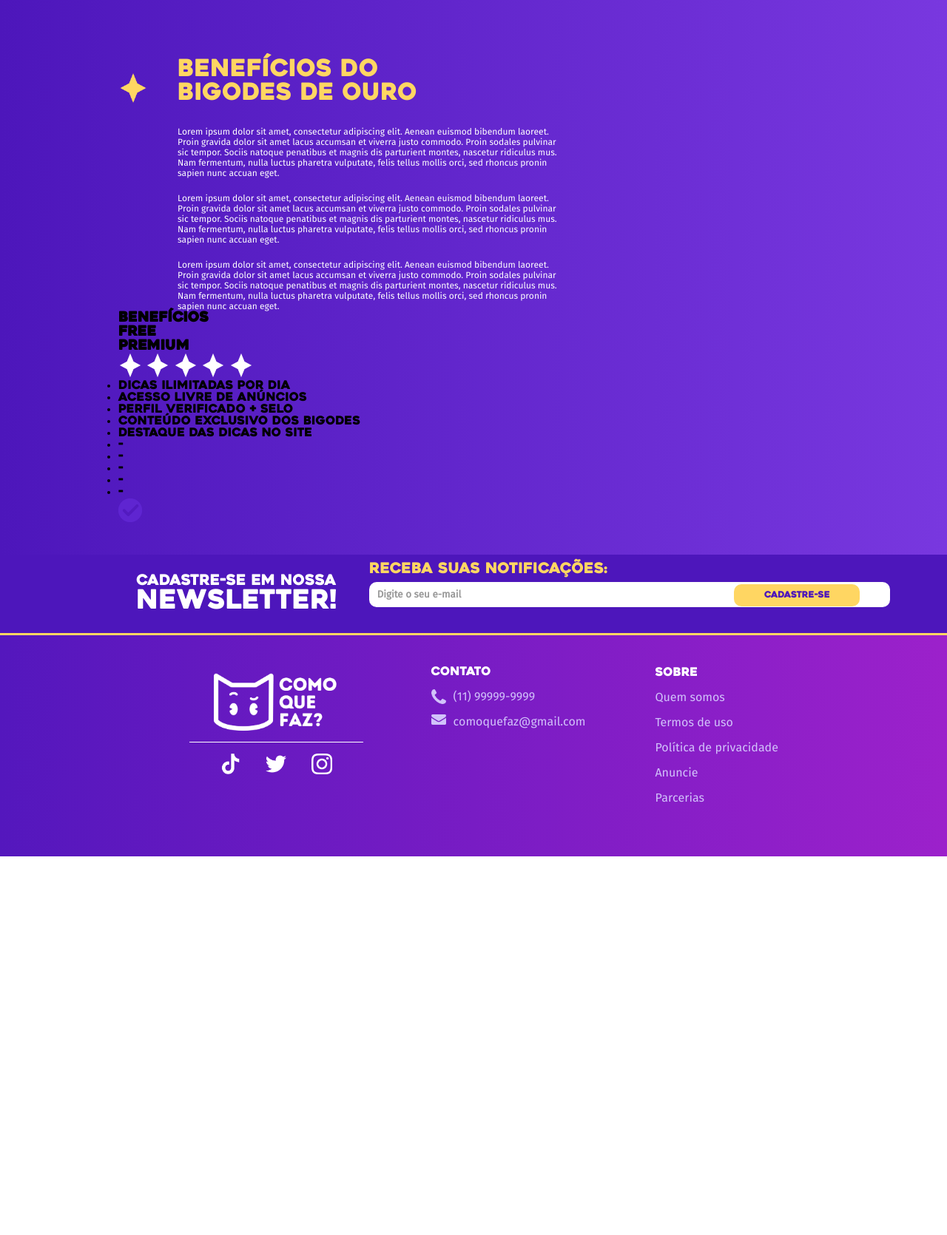
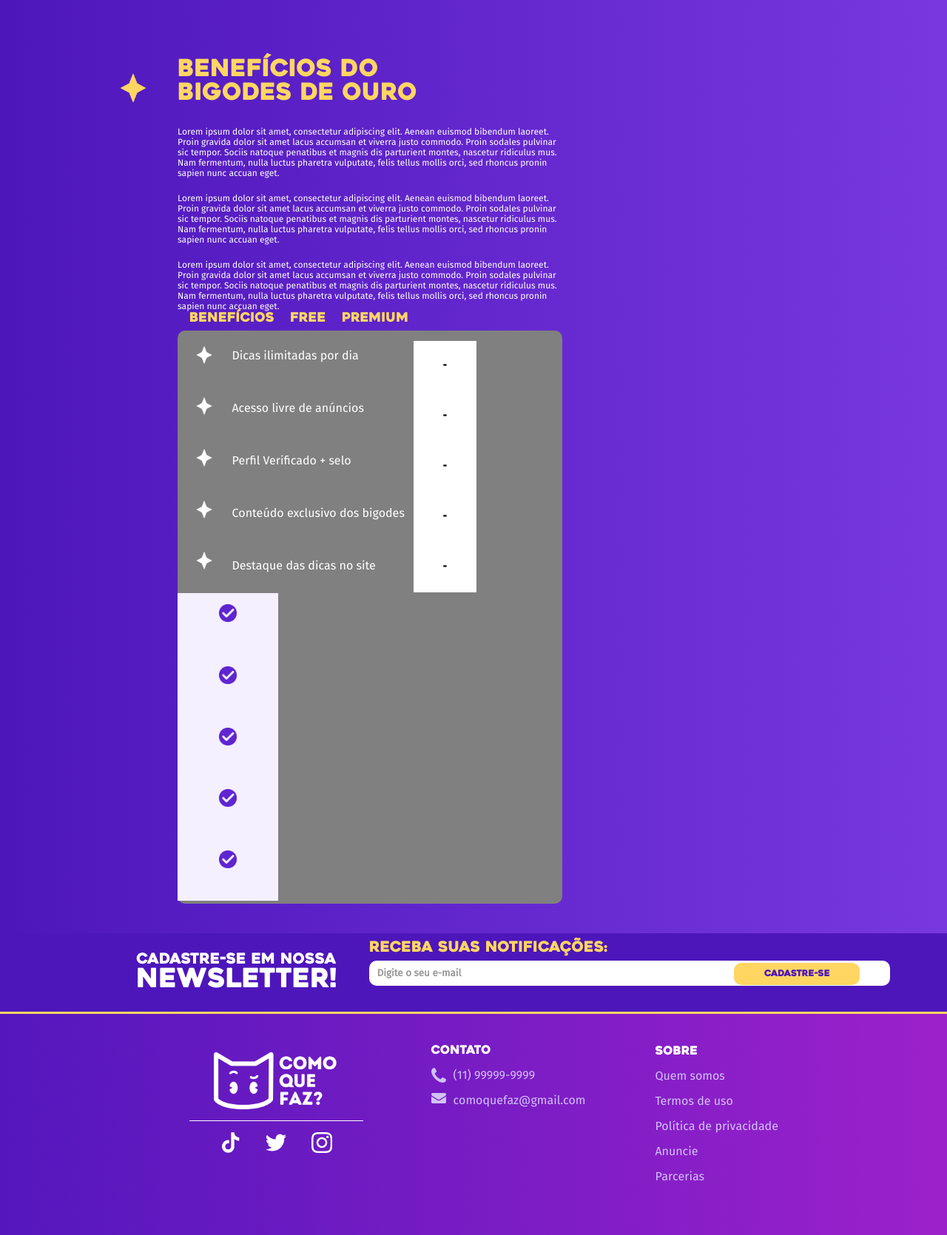
Before and after one commit to SofiaAlbuLima/COMO-QUE-FAZ, a Node server app: page /bigodes-de-ouro in a window 1280 px wide; the page is wider, and only the part inside the window is pictured. Shown: the part 659-2329 px from the top of that part at 74% size. Before the commit the page ends 1817 px from the top of that part, so only its background shows below. Run offline with Node 20, Linux system fonts and the light colour scheme; some libraries are stand-ins or nearby versions.

Commit message:
pagina premium

```diff
--- a/app/public/css/style-Premium.css
+++ b/app/public/css/style-Premium.css
@@ -58,6 +58,10 @@
         background: linear-gradient(270deg, rgba(159, 85, 255, 1) -88%, rgba(77, 22, 187, 1) 100%);
         padding: 10vh 0vh 5vh 20vh;
     }
+    .figure-artigo-beneficios{
+        width: 75vh;
+        display: inline-block;
+    }
     .figure-titulo-beneficios{
         width: 55vh;
         display: inline-flex;
@@ -86,8 +90,71 @@
         margin-left: 10vh;
     }
 
-
+    /* quadro benefícios */
+    .quadro-beneficios{
+        width: 65vh;
+        height: 75vh;
+        display: inline-block;
+        margin-left: 10vh;
+    }
+    .quadro-beneficios h3{
+        font-size: 2.2vh;
+        font-weight: 400;
+        color: #FFD662;
+        display: inline;
+        margin-left: 2vh;
+    }
+    .fundo-quadro-beneficios{
+        background-color: gray;
+        border-radius: 10px;
+        margin-top: 1vh;
+    }
+    .estrelinhas-quadro-ben{
+        width: 5vh;
+        display: inline-block;
+        transform: translate(0, -3.5vh);
+        /* background-color: #5f25d1; */
+    }
     .estrelinha-lista{
-        height: 4vh;
+        height: 3vh;
+        display: grid;
+        margin-left: 3vh;
+        margin-top: 5.7vh;
+    }
+    .lista-beneficios-texto{
+        width: 33.5vh;
+        display: inline-block;
+    }
+    .lista-beneficios-texto p{
+        font-family: Fira Sans;
+        padding-left: 3.5vh;
+        margin-top: 6.5vh;
+        font-size: 2vh;
+        color: white;
+        transform: translate(0, -3.5vh);
+    }
+    .beneficios-free{
+        display: inline-block;
+        background-color: white;
+        padding-left: 5vh;
+        padding-right: 5vh;
+    }
+    .beneficios-free p{
+        font-size: 1.5vh;
+        margin-top: 7vh;
+        transform: translate(0, -3.5vh);
+    }
+    .beneficios-premium{
+        display: inline-block;
+        background-color: #F5F0FF;
+        padding-left: 5vh;
+        padding-right: 5vh;
+    }
+    .certinho-lista{
+        height: 3vh;
+        padding: 2vh;
+        display: grid;
+        margin-top: 3.4vh;
+        transform: translate(0, -3.5vh);
     }
 }
--- a/app/views/partial/paginas/premium.ejs
+++ b/app/views/partial/paginas/premium.ejs
@@ -16,6 +16,8 @@
     </section>
 
     <section class="Secao-Beneficios-Premium">
+
+        <section class="figure-artigo-beneficios">
             <figure class="figure-titulo-beneficios">
                 <img src="imagens/estrelinha-amarela-premium-beneficios.png" alt="" class="estrelinha-titulo">
                 <h1 class="titulo-beneficios">BENEFÍCIOS DO<br>BIGODES DE OURO</h1>
@@ -28,6 +30,7 @@
                 <br>
                 <p class="texto-beneficios">Lorem ipsum dolor sit amet, consectetur adipiscing elit. Aenean euismod bibendum laoreet. Proin gravida dolor sit amet lacus accumsan et viverra justo commodo. Proin sodales pulvinar sic tempor. Sociis natoque penatibus et magnis dis parturient montes, nascetur ridiculus mus. Nam fermentum, nulla luctus pharetra vulputate, felis tellus mollis orci, sed rhoncus pronin sapien nunc accuan eget.</p>
             </article>
+        </section>
 
         <section class="quadro-beneficios">
             <h3>BENEFÍCIOS</h3>
@@ -35,7 +38,7 @@
             <h3>PREMIUM</h3>
 
             <article class="fundo-quadro-beneficios">
-                <figure>
+                <figure class="estrelinhas-quadro-ben">
                     <img src="imagens/estrelinha-branca-premium-beneficios.png" alt="" class="estrelinha-lista">
                     <img src="imagens/estrelinha-branca-premium-beneficios.png" alt="" class="estrelinha-lista">
                     <img src="imagens/estrelinha-branca-premium-beneficios.png" alt="" class="estrelinha-lista">
@@ -43,27 +46,29 @@
                     <img src="imagens/estrelinha-branca-premium-beneficios.png" alt="" class="estrelinha-lista">
                 </figure>
 
-                <article>
-                    <ul>
-                        <li>Dicas ilimitadas por dia</li>
-                        <li>Acesso livre de anúncios</li>
-                        <li>Perfil Verificado + selo</li>
-                        <li>Conteúdo exclusivo dos bigodes</li>
-                        <li>Destaque das dicas no site</li>
-                    </ul>
+                <article class="lista-beneficios-texto">
+                        <p>Dicas ilimitadas por dia</p>
+                        <p>Acesso livre de anúncios</p>
+                        <p>Perfil Verificado + selo</p>
+                        <p>Conteúdo exclusivo dos bigodes</p>
+                        <p>Destaque das dicas no site</p>
                 </article>
 
-                <article>
-                    <ul>
-                        <li>-</li>
-                        <li>-</li>
-                        <li>-</li>
-                        <li>-</li>
-                        <li>-</li>
-                    </ul>
+                <article class="beneficios-free">
+                        <p>-</p>
+                        <p>-</p>
+                        <p>-</p>
+                        <p>-</p>
+                        <p>-</p>
                 </article>
 
-                <img src="imagens/certinho-quadro-premium.png" alt="" class="estrelinha-lista">
+                <article class="beneficios-premium">
+                    <img src="imagens/certinho-quadro-premium.png" alt="" class="certinho-lista linha1">
+                    <img src="imagens/certinho-quadro-premium.png" alt="" class="certinho-lista linha2">
+                    <img src="imagens/certinho-quadro-premium.png" alt="" class="certinho-lista linha3">
+                    <img src="imagens/certinho-quadro-premium.png" alt="" class="certinho-lista linha4">
+                    <img src="imagens/certinho-quadro-premium.png" alt="" class="certinho-lista linha5">
+                </article>
 
                 <figure class="borda1-quadro"></figure>
                 <figure class="borda2-quadro"></figure>
```
Lines whose indentation alone changed are shown as unchanged.
